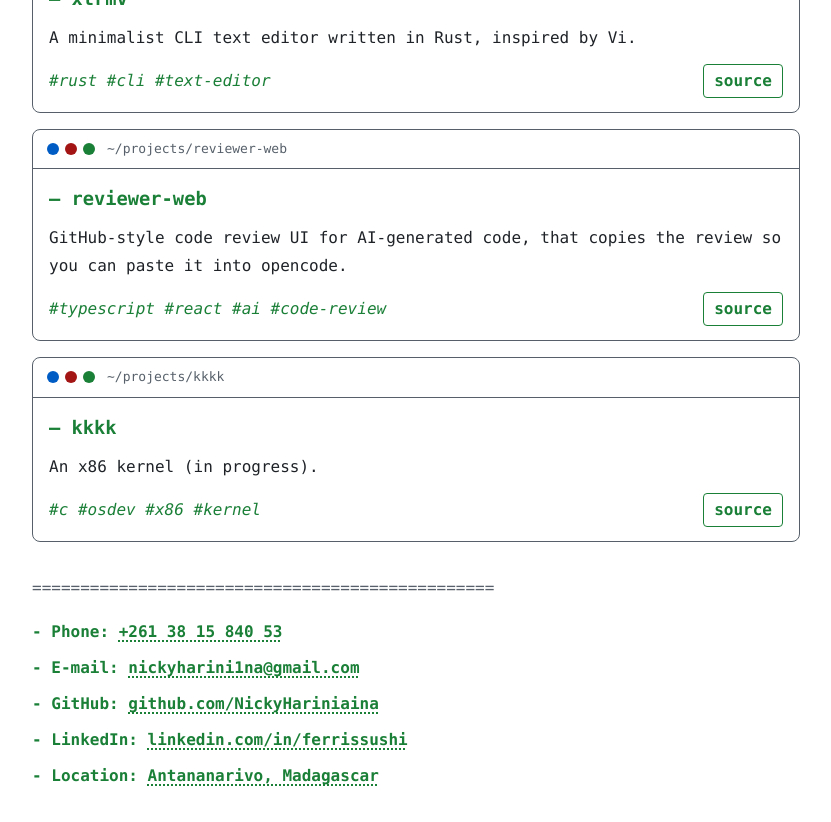
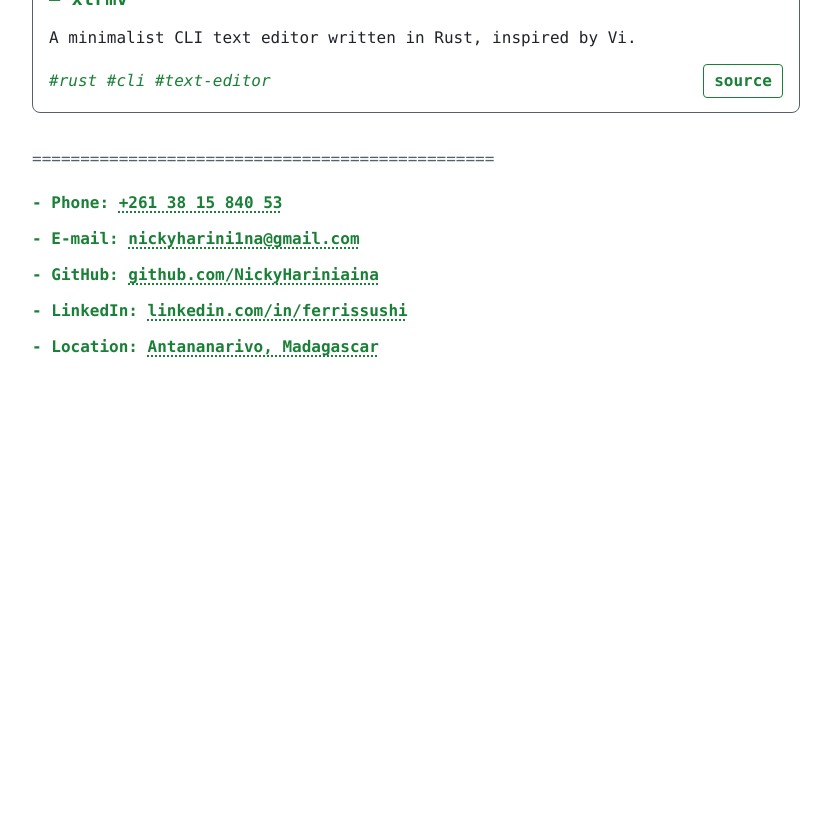
Before and after one commit to NickyHariniaina/nickyhariniaina, a React (Vite) app: page / in a window 1280 px wide. Shown: the part 1220-2042 px from the top of the page, without its empty margins (224-1055 px from the left). After the commit the page ends 1613 px from the top, so only its background shows below. Built offline with nearby package versions, Linux system fonts and the light colour scheme.

Commit message:
chore(portfolio): remove reviewer-web and kkkk projects

```diff
--- a/src/data.ts
+++ b/src/data.ts
@@ -68,21 +68,6 @@ export const projects: Project[] = [
     source: 'https://github.com/NickyHariniaina/xtrmv',
     tags: ['rust', 'cli', 'text-editor'],
   },
-  {
-    id: 'reviewer-web',
-    title: 'reviewer-web',
-    description:
-      'GitHub-style code review UI for AI-generated code, that copies the review so you can paste it into opencode.',
-    source: 'https://github.com/NickyHariniaina/reviewer-web',
-    tags: ['typescript', 'react', 'ai', 'code-review'],
-  },
-  {
-    id: 'kkkk',
-    title: 'kkkk',
-    description: 'An x86 kernel (in progress).',
-    source: 'https://github.com/NickyHariniaina/kkk',
-    tags: ['c', 'osdev', 'x86', 'kernel'],
-  },
 ]
 
 export const contacts = [
```
